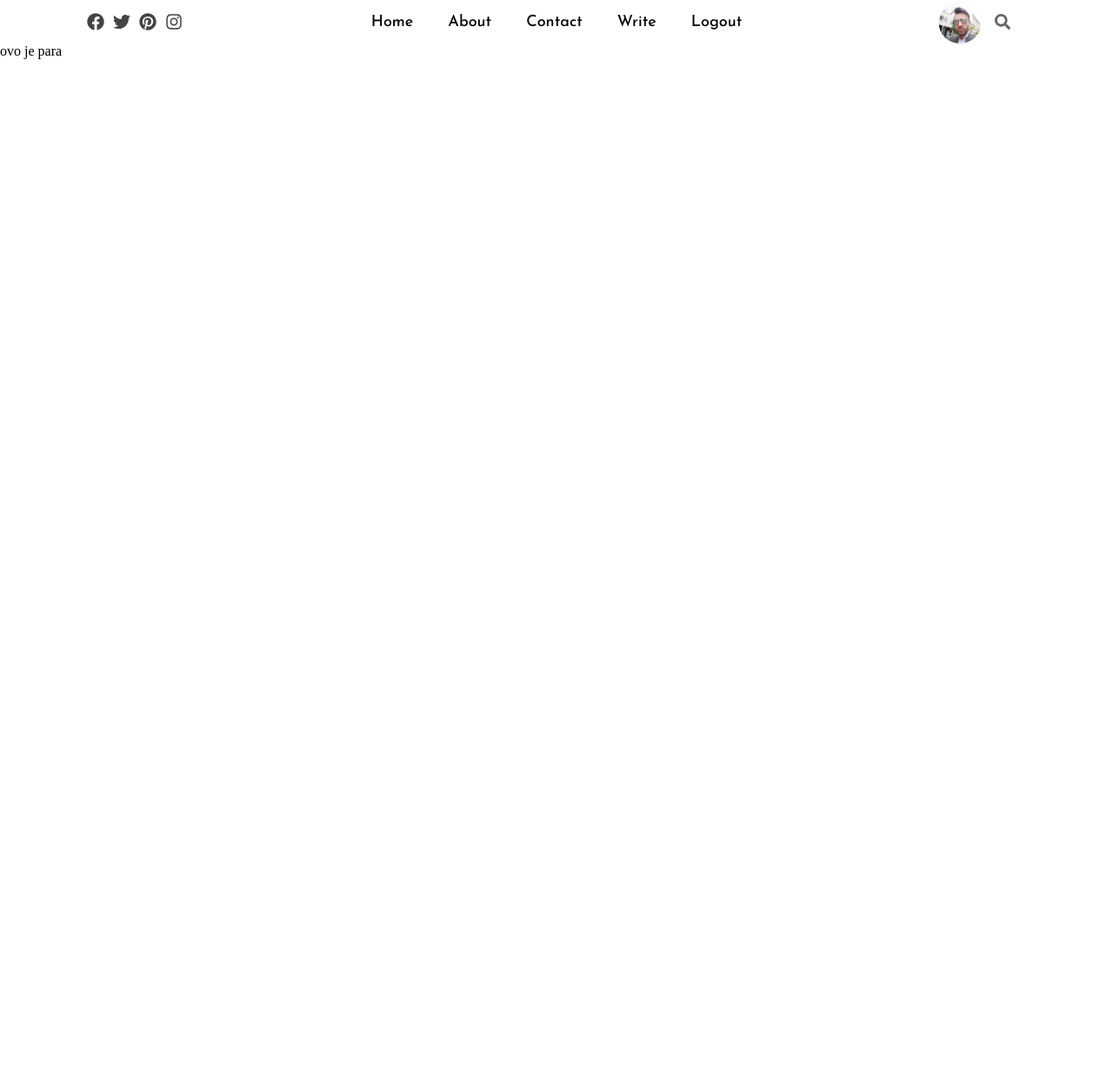
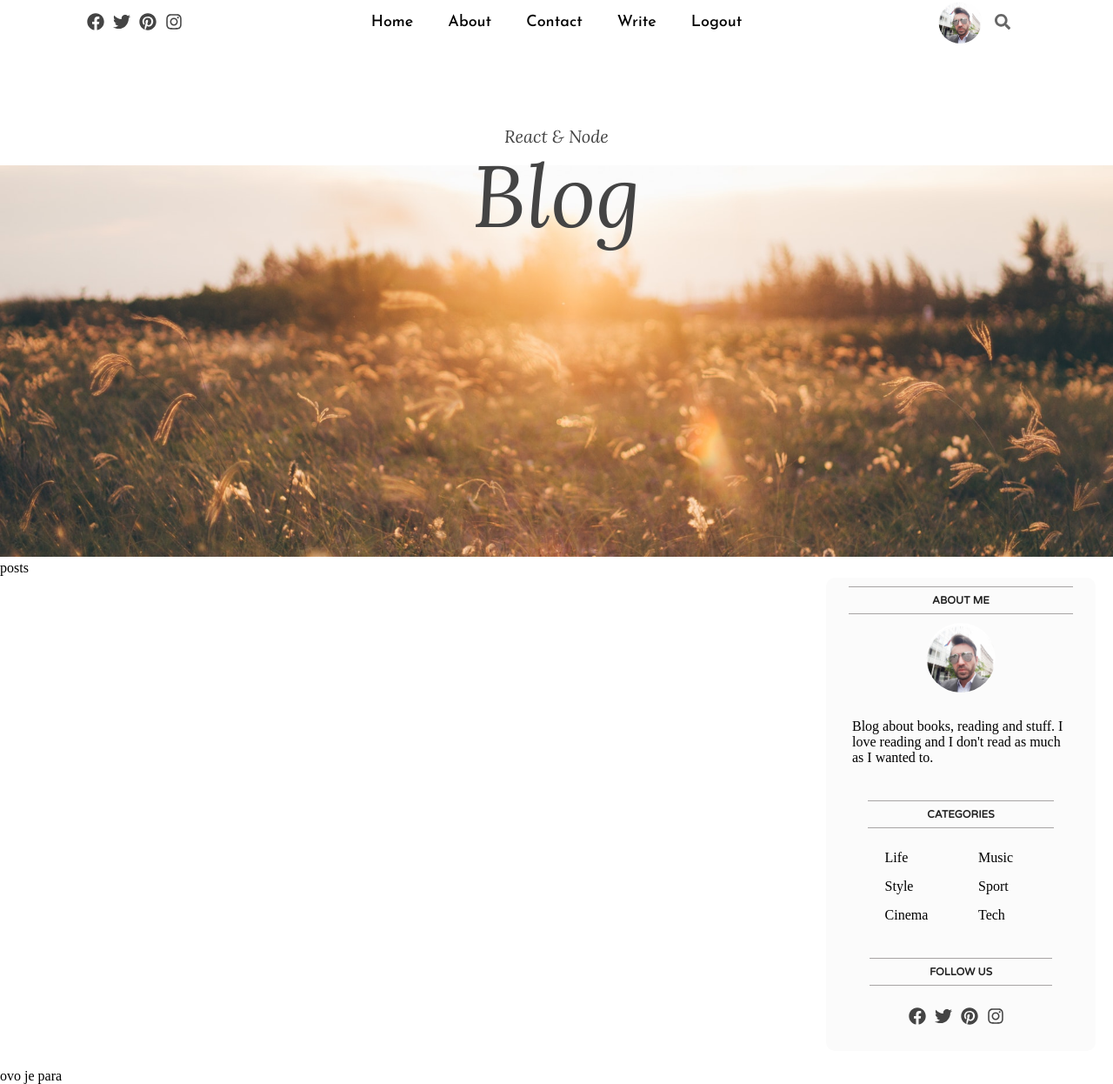
Before and after one commit to SJuras/MERN-Blog, a React (Create React App) app in the folder BlogWebsite/client/: page / in a window 1280 px wide. Shown: the whole page at 87% size. Before the commit the page ends 800 px from the top, so only its background shows below. Built offline with nearby package versions, Linux system fonts and the light colour scheme; the HTML template or start-up script is replaced by a standard one.

Commit message:
v1.1.3 sidebar on home page added.

```diff
--- a/BlogWebsite/client/src/App.js
+++ b/BlogWebsite/client/src/App.js
@@ -1,9 +1,11 @@
 import TopBar from './topbar/TopBar';
+import Home from './pages/home/Home';
 
 function App() {
   return (
     <>
       <TopBar />
+      <Home />
       <p>ovo je para</p>
     </>
   );
--- a/BlogWebsite/client/src/header/Header.css
+++ b/BlogWebsite/client/src/header/Header.css
@@ -0,0 +1,30 @@
+.header {
+  margin-top: 60px;
+}
+
+.headerTitles {
+  display: flex;
+  flex-direction: column;
+  align-items: center;
+  font-family: 'Lora', serif;
+  color: #444;
+}
+
+.headerTitleSm {
+  position: absolute;
+  top: 18%;
+  font-size: 20px;
+}
+
+.headerTitleLg {
+  position: absolute;
+  top: 20%;
+  font-size: 100px;
+}
+
+.headerImage {
+  width: 100%;
+  height: 450px;
+  margin-top: 80px;
+  object-fit: cover;
+}
--- a/BlogWebsite/client/src/header/Header.jsx
+++ b/BlogWebsite/client/src/header/Header.jsx
@@ -0,0 +1,15 @@
+import React from 'react'
+import './Header.css'
+import Meadow from '../assets/meadow.jpg';
+
+export default function Header() {
+  return(
+    <div className="header">
+      <div className="headerTitles">
+        <span className="headerTitleSm">React & Node</span>
+        <span className="headerTitleLg">Blog</span>
+      </div>
+      <img className="headerImage" src={Meadow} alt="meadow" />
+    </div>
+  );
+}
--- /dev/null
+++ b/BlogWebsite/client/src/pages/home/Home.css
@@ -0,0 +1,4 @@
+
+.home {
+  display: flex;
+}
--- /dev/null
+++ b/BlogWebsite/client/src/pages/home/Home.jsx
@@ -0,0 +1,17 @@
+import React from 'react';
+import Header from '../../header/Header';
+import Sidebar from '../../sidebar/Sidebar';
+import Posts from "../../posts/Posts";
+import './Home.css';
+
+export default function Home() {
+  return(
+    <>
+      <Header />
+      <div className="home">
+        <Posts />
+        <Sidebar />
+      </div>
+    </>
+  );
+}
--- /dev/null
+++ b/BlogWebsite/client/src/posts/Posts.css
@@ -0,0 +1,4 @@
+
+.posts {
+  flex: 9;
+}
--- /dev/null
+++ b/BlogWebsite/client/src/posts/Posts.jsx
@@ -0,0 +1,10 @@
+import React from 'react'
+import "./Posts.css"
+
+export default function Posts() {
+  return(
+    <div className="posts">
+      posts
+    </div>
+  );
+}
--- /dev/null
+++ b/BlogWebsite/client/src/sidebar/Sidebar.css
@@ -0,0 +1,56 @@
+
+.sidebar {
+  flex: 3;
+  margin: 20px;
+  padding-bottom: 30px;
+  background-color: #fbfbfb;
+  border-radius: 10px;
+  display: flex;
+  flex-direction: column;
+  align-items: center;
+}
+
+.sidebarItem {
+  display: flex;
+  flex-direction: column;
+  align-items: center;
+}
+
+.sidebarTitle {
+  margin: 10px;
+  padding: 5px;
+  width: 80%;
+  border-top: 1px solid #a7a4a4;
+  border-bottom: 1px solid #a7a4a4;
+  font-family: 'Varela Round', sans-serif;
+  font-size: 12px;
+  color: #222;
+  font-weight: 600;
+  line-height: 20px;
+  text-align: center;
+}
+
+.sidebarItem > p {
+  padding: 30px;
+}
+
+.sidebarList {
+  list-style: none;
+  margin-bottom: 30px;
+}
+
+.sidebarListItem {
+  display: inline-block;
+  width: 50%;
+  margin-top: 15px;
+  cursor: pointer;
+}
+
+.sidebarSocial {
+  margin-top: 15px;
+  width: 250px;
+  display: flex;
+  align-items: center;
+  justify-content: center;
+  text-align: center;
+}
--- /dev/null
+++ b/BlogWebsite/client/src/sidebar/Sidebar.jsx
@@ -0,0 +1,42 @@
+import React from 'react'
+import "./Sidebar.css"
+import ProfilePic from "../assets/profilePicMe.png"
+
+import { FaFacebook } from "react-icons/fa";
+import { FaTwitter } from "react-icons/fa";
+import { FaPinterest } from "react-icons/fa";
+import { FaInstagram } from "react-icons/fa";
+
+export default function Sidebar() {
+  return(
+    <div className="sidebar">
+      <div className="sidebarItem">
+        <span className="sidebarTitle">ABOUT ME</span>
+        <img src={ProfilePic} style={{ width: "80px", height: "80px", borderRadius: "50%", objectFit: "cover"}} alt="profile pic" />
+        <p>
+          Blog about books, reading and stuff. I love reading and I don't read as much as I wanted to.
+        </p>
+      </div>
+      <div className="sidebarItem">
+        <span className="sidebarTitle">CATEGORIES</span>
+        <ul className="sidebarList">
+          <li className="sidebarListItem">Life</li>
+          <li className="sidebarListItem">Music</li>
+          <li className="sidebarListItem">Style</li>
+          <li className="sidebarListItem">Sport</li>
+          <li className="sidebarListItem">Cinema</li>
+          <li className="sidebarListItem">Tech</li>
+        </ul>
+      </div>
+      <div className="sidebarItem">
+        <span className="sidebarTitle">FOLLOW US</span>
+        <div className="sidebarSocial">
+          <FaFacebook style={{ fontSize: "20px", marginRight: "10px", color: "#444", cursor: "pointer" }} />
+          <FaTwitter style={{ fontSize: "20px", marginRight: "10px", color: "#444", cursor: "pointer" }} />
+          <FaPinterest style={{ fontSize: "20px", marginRight: "10px", color: "#444", cursor: "pointer" }} />
+          <FaInstagram style={{ fontSize: "20px", marginRight: "10px", color: "#444", cursor: "pointer" }} />
+        </div>
+      </div>
+    </div>
+  );
+}
```
Also changed, not shown: BlogWebsite/client/src/assets/meadow.jpg (added).
